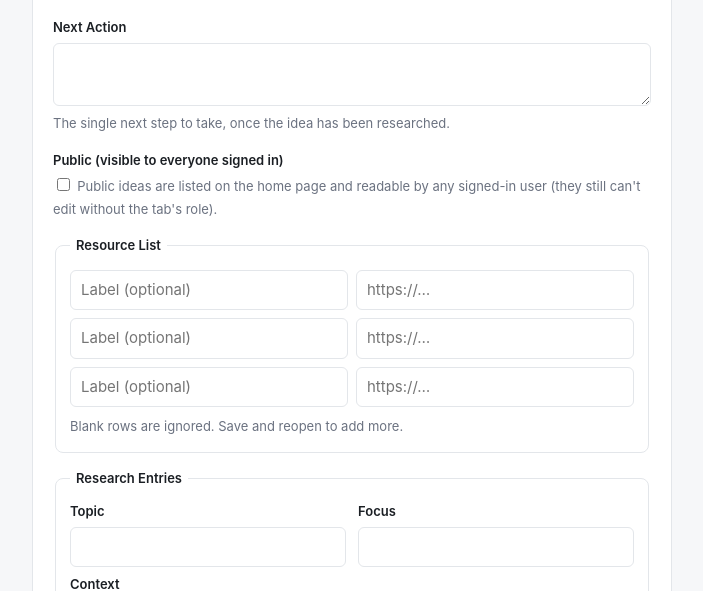
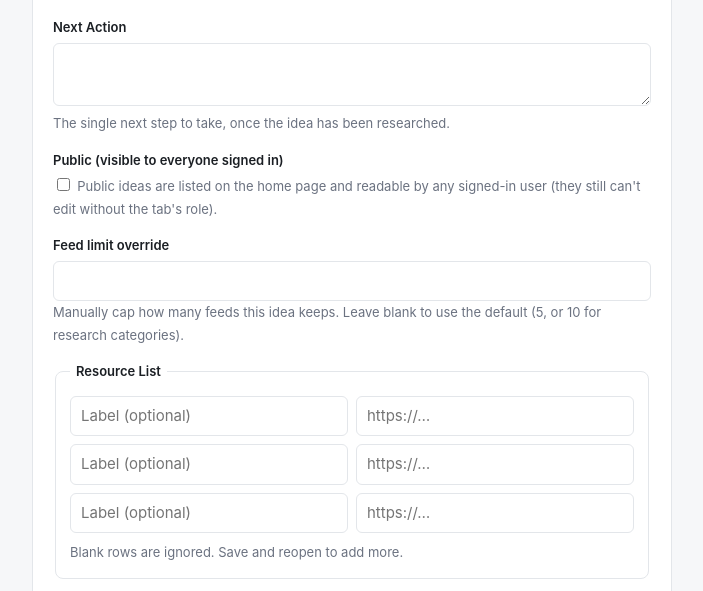
Before and after one commit to bzeitner/IdeaFlow, a Django app: page /new/ in a window 1280 px wide. Shown: the part 1054-1645 px from the top of the page, without its empty margins (128-831 px from the left). Run offline with Django 5.2, Linux system fonts and the light colour scheme; the visitor is signed in with stand-in values (Sample User, id 1); data comes from the database, SQL or seed files in the repository; data that the repository does not hold is empty.

Commit message:
Manual feed-limit override; tracking "since review"; admin home link
- Idea.feed_limit_override: a human can override how many feeds an idea keeps
  (blank falls back to 5, or 10 for research categories). feed_cap honors it;
  editable in the idea form and admin. Migration 0010.
- Tracking tab shows a "Since review" column — agent runs since the last human
  feedback, with a "paused" pill once the idea is paused.
- Admin pages get an upper-left link to the site home (override of
  admin/base_site.html; adds a project templates/ dir to TEMPLATES DIRS).

131 tests pass.

Co-Authored-By: Claude Opus 4.8 <noreply@anthropic.com>

```diff
--- a/ideaflow/settings.py
+++ b/ideaflow/settings.py
@@ -94,7 +94,7 @@ ROOT_URLCONF = 'ideaflow.urls'
 TEMPLATES = [
     {
         'BACKEND': 'django.template.backends.django.DjangoTemplates',
-        'DIRS': [],
+        'DIRS': [BASE_DIR / 'templates'],
         'APP_DIRS': True,
         'OPTIONS': {
             'context_processors': [
--- a/ideas/forms.py
+++ b/ideas/forms.py
@@ -30,6 +30,7 @@ class IdeaForm(forms.ModelForm):
             "notes",
             "next_action",
             "is_public",
+            "feed_limit_override",
         ]
         labels = {
             "title": "Idea Title",
@@ -37,6 +38,7 @@ class IdeaForm(forms.ModelForm):
             "interest_level": "Interest Level",
             "next_action": "Next Action",
             "is_public": "Public (visible to everyone signed in)",
+            "feed_limit_override": "Feed limit override",
         }
         widgets = {
             "summary": forms.Textarea(attrs={"rows": 4}),
--- a/ideas/models.py
+++ b/ideas/models.py
@@ -121,6 +121,12 @@ class Idea(models.Model):
         help_text="Agent runs logged since the last human feedback; the idea "
         "pauses once it reaches the limit.",
     )
+    feed_limit_override = models.PositiveSmallIntegerField(
+        null=True,
+        blank=True,
+        help_text="Manually cap how many feeds this idea keeps. Leave blank to "
+        "use the default (5, or 10 for research categories).",
+    )
     created_at = models.DateTimeField(auto_now_add=True)
     updated_at = models.DateTimeField(auto_now=True)
 
@@ -139,7 +145,10 @@ class Idea(models.Model):
 
     @property
     def feed_cap(self):
-        """How many feeds this idea keeps — more for research-type categories."""
+        """How many feeds this idea keeps: a manual override if set, otherwise
+        more for research-type categories."""
+        if self.feed_limit_override:
+            return self.feed_limit_override
         return RESEARCH_FEED_CAP if self.category.is_research else FEED_CAP
 
     @property
--- a/ideas/static/ideas/app.css
+++ b/ideas/static/ideas/app.css
@@ -98,6 +98,7 @@ table.tracking { width: 100%; border-collapse: collapse; background: var(--panel
 .tracking td a { color: var(--ink); text-decoration: none; font-weight: 500; }
 .tracking td a:hover { color: var(--accent); }
 .tracking .rank { font-variant-numeric: tabular-nums; color: var(--dim); }
+.tracking .since-review { font-variant-numeric: tabular-nums; }
 
 /* Feeds */
 .feeds-head { display: flex; align-items: baseline; justify-content: space-between; gap: 12px; flex-wrap: wrap; }
--- a/ideas/templates/ideas/tracking.html
+++ b/ideas/templates/ideas/tracking.html
@@ -8,7 +8,7 @@
       <thead>
         <tr>
           <th>Rank</th><th>Idea</th><th>Category</th><th>Stage</th>
-          <th>Interest</th><th>Resources</th><th>Updated</th><th></th>
+          <th>Interest</th><th>Resources</th><th>Since review</th><th>Updated</th><th></th>
         </tr>
       </thead>
       <tbody>
@@ -20,6 +20,9 @@
             <td>{% include "ideas/_pill.html" with obj=idea.stage %}</td>
             <td class="stars">{{ idea.stars }}</td>
             <td>{{ idea.resources.all|length }}</td>
+            <td class="since-review">
+              {{ idea.agent_runs_since_feedback }}{% if idea.is_paused %} <span class="pill">paused</span>{% endif %}
+            </td>
             <td class="dim">{{ idea.updated_at|date:"M j, Y" }}</td>
             <td class="row-actions">
               {% include "ideas/_move.html" with target='current' label='→ Current' %}
```
Also changed, not shown: ideas/tests/test_feeds.py (+11 -0 lines), templates/admin/base_site.html (added, +14 -0 lines), ideas/migrations/0010_idea_feed_limit_override.py (added).
